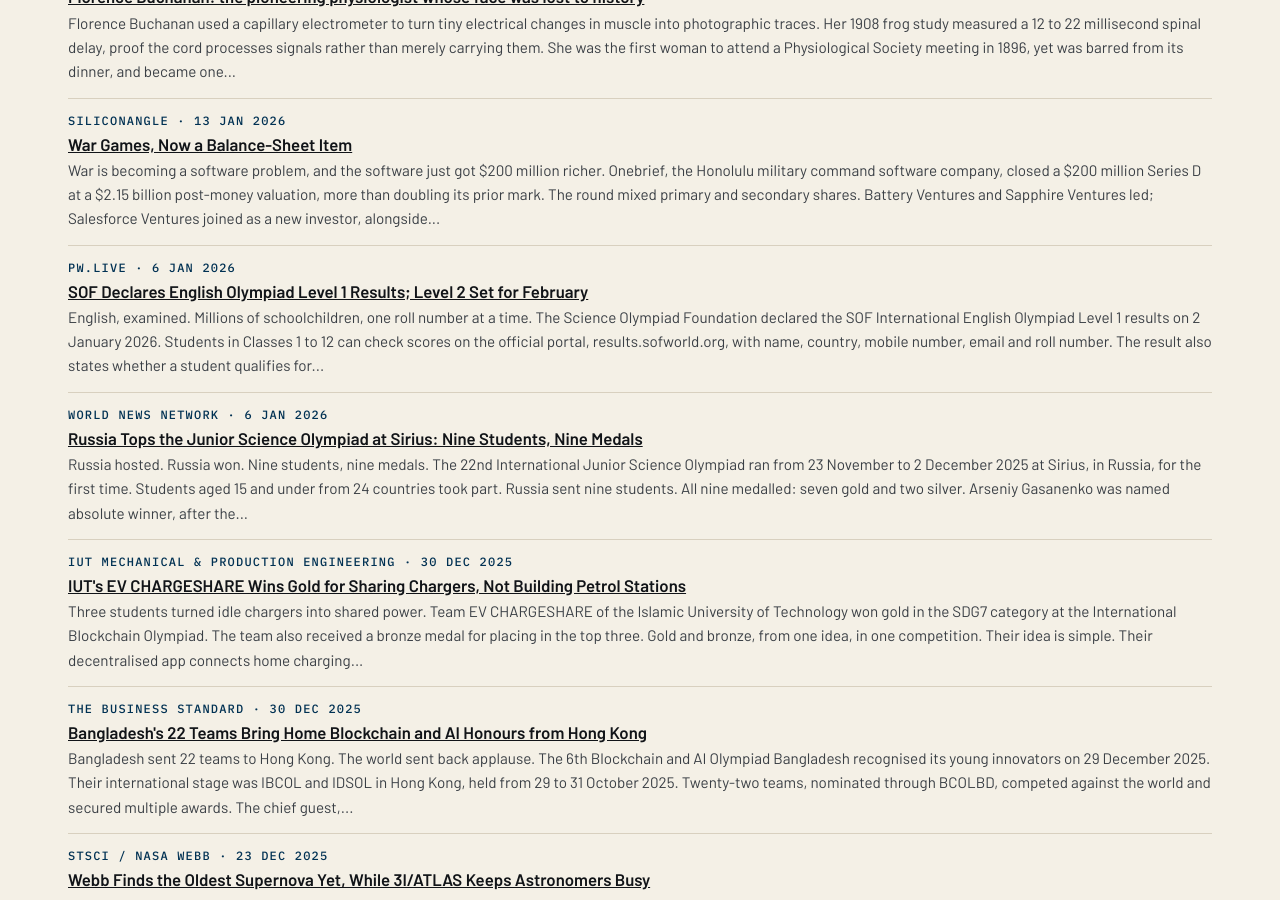
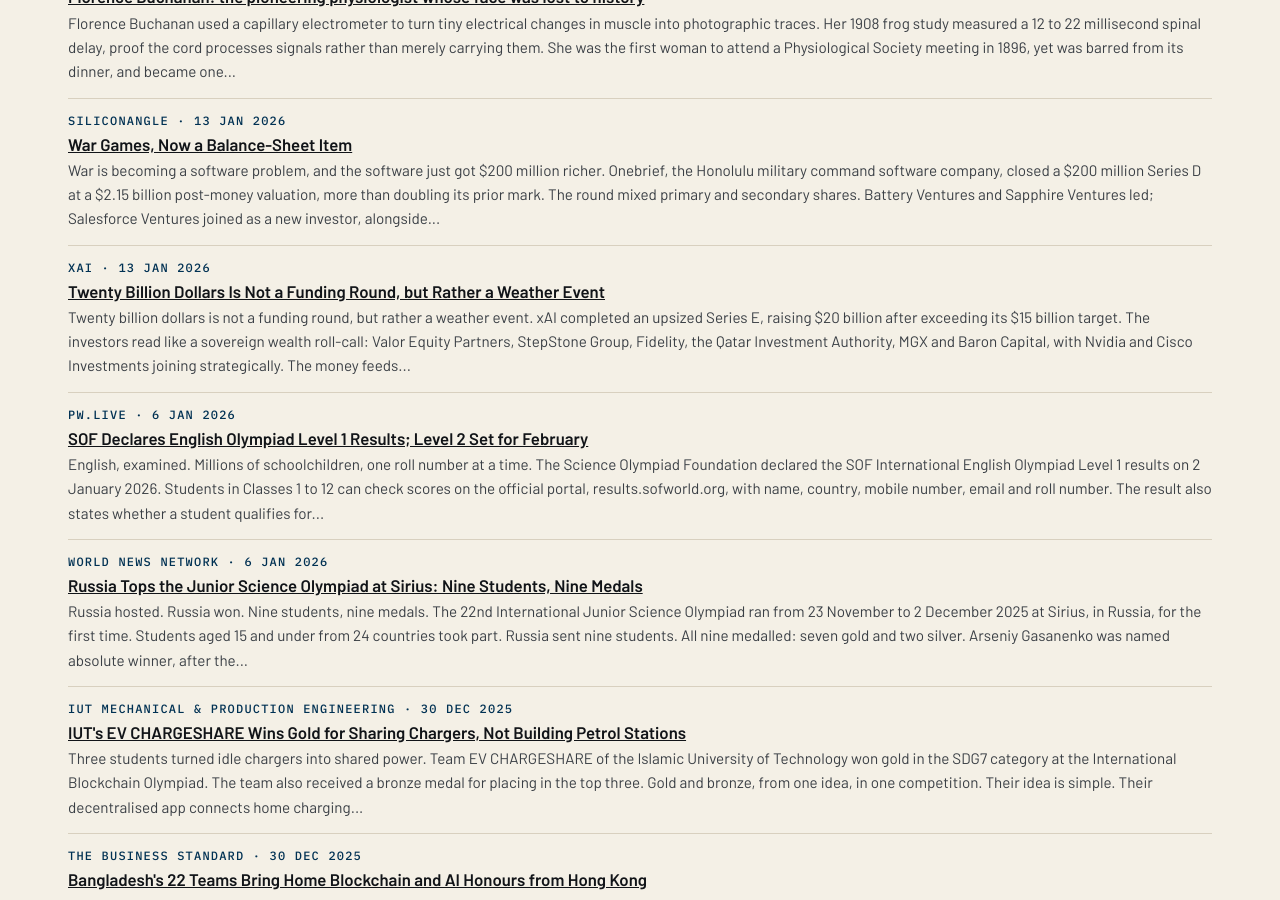
Before and after one commit to katz-news/katz.news, a Jekyll site: the page built from briefs/index.html, in a window 1280 px wide and 900 px high, scrolled down 14696 px. Built offline with Jekyll 4.4.1, drawn with Linux system fonts in a browser that asks for light colours.

Commit message:
Publish 2026-11-06

```diff
--- a/_data/build.yml
+++ b/_data/build.yml
@@ -1 +1 @@
-published_at: 2026-11-06T18:52:32Z
+published_at: 2026-11-06T18:55:07Z
--- /dev/null
+++ b/_posts/briefs/2026-11-06-twenty-billion-dollars-is-not-a-funding-round-but-rather-a-weather-event.md
@@ -0,0 +1,19 @@
+---
+published: true
+title: Twenty Billion Dollars Is Not a Funding Round, but Rather a Weather Event
+date: 2026-01-13
+section: entrepreneurship
+source_name: xAI
+source_url: https://x.ai/news/series-e
+---
+Twenty billion dollars is not a funding round, but rather a weather event.
+
+xAI completed an upsized Series E, raising $20 billion after exceeding its $15 billion target. The investors read like a sovereign wealth roll-call: Valor Equity Partners, StepStone Group, Fidelity, the Qatar Investment Authority, MGX and Baron Capital, with Nvidia and Cisco Investments joining strategically.
+
+The money feeds Colossus I and II, the compute clusters that held over one million H100 GPU equivalents at the end of 2025. xAI counts roughly 600 million monthly active users across X and the Grok apps, and Grok 5 is in training.
+
+The valuation, roughly $230 billion, was reported by CNBC. xAI itself did not disclose it. That distinction matters: the round is fact, the price tag is journalism.
+
+Massive machines, massive money, and a model that must now justify both. January 2026 opened with AI rounds so large they stopped looking like venture capital and started looking like industrial policy, written by private chequebook.
+
+Conclusion: AI's biggest rounds are no longer about building a product. They are about buying the future, wholesale.
```
